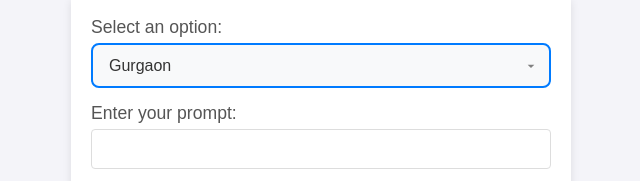
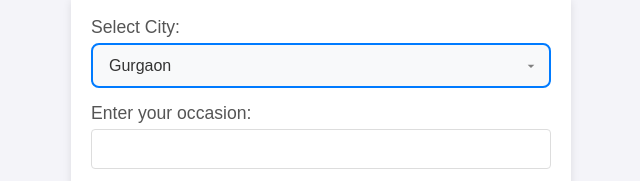
Before and after one commit to akshay683/haelonapp, a plain HTML site: page index.html in a window 1280 px wide. Shown: the part 173-354 px from the top of the page, 319-959 px from the left. Drawn offline with nearby package versions, Linux system fonts and the light colour scheme.

Commit message:
Update index.html

```diff
--- a/index.html
+++ b/index.html
@@ -166,14 +166,14 @@
         <!-- Prompt Input Form -->
         <form id="promptForm">
             <div class="form-group">
-                <label for="city">Select an option:</label>
+                <label for="city">Select City:</label>
                 <select id="city" name="city" required>
                     <option value="Gurgaon">Gurgaon</option>
                     <option value="Mumbai">Mumbai</option>
                 </select>
             </div>
             <div class="form-group">
-                <label for="prompt">Enter your prompt:</label>
+                <label for="prompt">Enter your occasion:</label>
                 <input type="text" id="prompt" name="prompt" required>
             </div>
             <div class="form-group">
```
